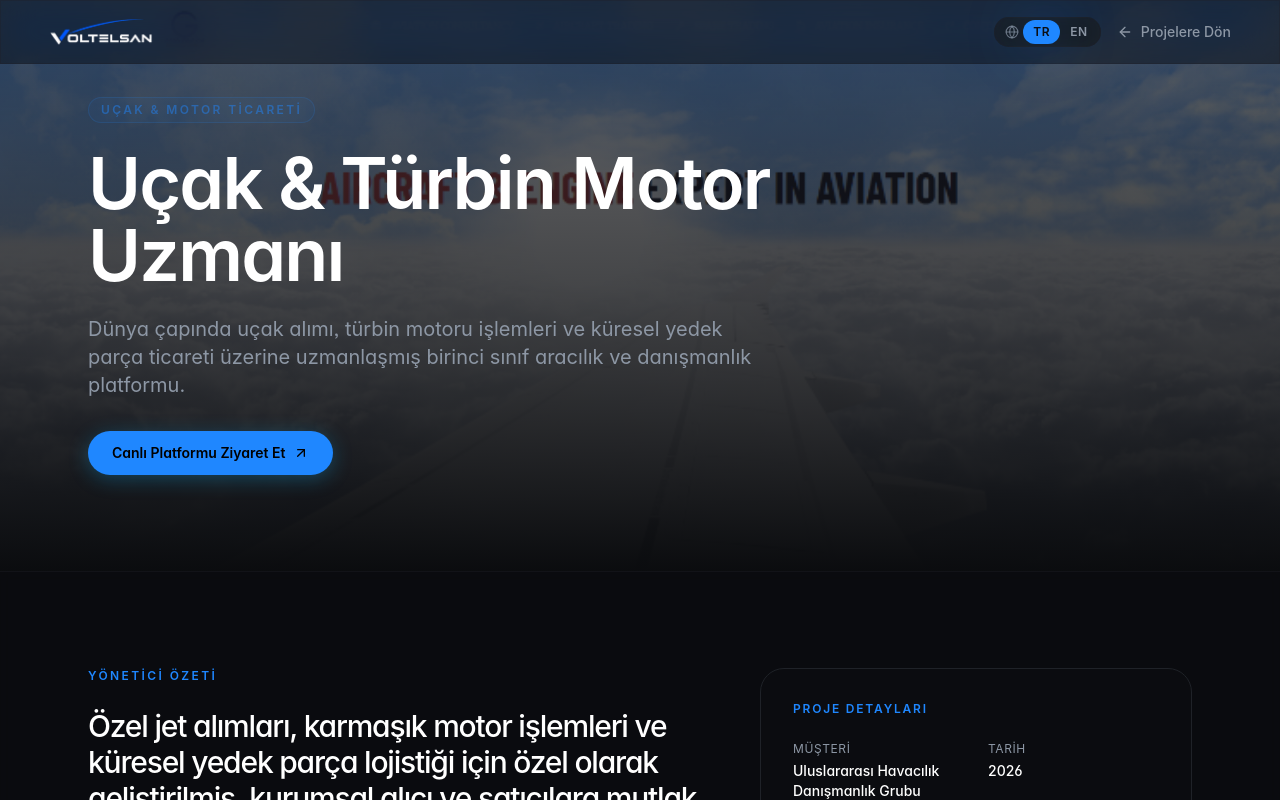
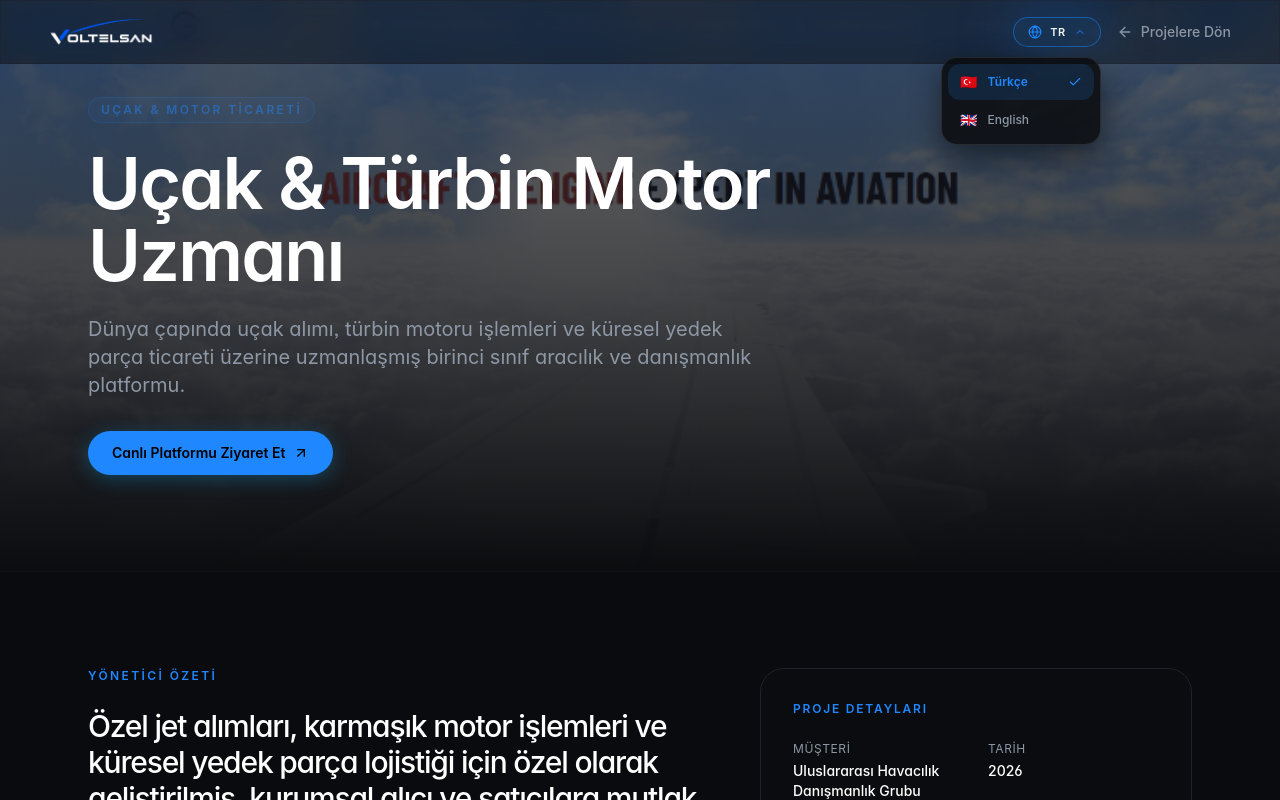
Before and after one commit to rezidansai/voltelsan, a React (Vite) app: page /case-studies/aircraft-engine-expert in a window 1280 px wide. Both pictures are taken after a click on the button "TR". Shown: the top 800 px of the page. Built offline with nearby package versions, Linux system fonts and the light colour scheme; the HTML template or start-up script is replaced by a standard one; a web font is replaced by a local one.

Commit message:
style: redesign language selector with modern glassmorphism dropdown

```diff
--- a/src/components/site/LanguageSwitch.tsx
+++ b/src/components/site/LanguageSwitch.tsx
@@ -1,48 +1,121 @@
+import { useState, useRef, useEffect } from "react";
 import { useLanguage } from "@/context/LanguageContext";
-import { Globe } from "lucide-react";
+import { Globe, ChevronDown, Check } from "lucide-react";
 
 interface LanguageSwitchProps {
   className?: string;
 }
 
+const languages = [
+  {
+    code: "tr" as const,
+    label: "Türkçe",
+    short: "TR",
+    flag: "🇹🇷",
+  },
+  {
+    code: "en" as const,
+    label: "English",
+    short: "EN",
+    flag: "🇬🇧",
+  },
+];
+
 export const LanguageSwitch: React.FC<LanguageSwitchProps> = ({ className = "" }) => {
+  const [isOpen, setIsOpen] = useState(false);
   const { language, setLanguage } = useLanguage();
+  const menuRef = useRef<HTMLDivElement>(null);
+
+  // Close dropdown when clicking outside
+  useEffect(() => {
+    const handleOutsideClick = (e: MouseEvent) => {
+      if (menuRef.current && !menuRef.current.contains(e.target as Node)) {
+        setIsOpen(false);
+      }
+    };
+    document.addEventListener("mousedown", handleOutsideClick);
+    return () => document.removeEventListener("mousedown", handleOutsideClick);
+  }, []);
+
+  // Close on Escape key
+  useEffect(() => {
+    const handleKeyDown = (e: KeyboardEvent) => {
+      if (e.key === "Escape") {
+        setIsOpen(false);
+      }
+    };
+    document.addEventListener("keydown", handleKeyDown);
+    return () => document.removeEventListener("keydown", handleKeyDown);
+  }, []);
+
+  const currentLang = languages.find((l) => l.code === language) || languages[0];
 
   return (
-    <div
-      className={`inline-flex items-center rounded-full border border-border/70 bg-secondary/60 p-0.5 backdrop-blur-md transition-all duration-300 hover:border-primary/40 ${className}`}
-      role="group"
-      aria-label="Language selector"
-    >
-      <div className="flex items-center pl-2 pr-1 text-muted-foreground/70" aria-hidden="true">
-        <Globe className="h-3.5 w-3.5" />
-      </div>
-
+    <div className={`relative ${className}`} ref={menuRef}>
+      {/* Sleek Trigger Button */}
       <button
         type="button"
-        onClick={() => setLanguage("tr")}
-        className={`relative rounded-full px-2.5 py-1 text-xs font-semibold tracking-wider transition-all duration-300 ${
-          language === "tr"
-            ? "bg-primary text-primary-foreground shadow-glow"
-            : "text-muted-foreground hover:text-foreground"
+        onClick={() => setIsOpen((prev) => !prev)}
+        className={`group flex items-center gap-2 rounded-full border px-3.5 py-1.5 text-xs font-medium transition-all duration-300 focus:outline-none ${
+          isOpen
+            ? "border-primary/50 bg-primary/10 text-foreground shadow-glow"
+            : "border-white/10 bg-white/[0.03] text-muted-foreground hover:border-white/20 hover:bg-white/[0.07] hover:text-foreground"
         }`}
-        aria-pressed={language === "tr"}
+        aria-expanded={isOpen}
+        aria-haspopup="listbox"
+        aria-label="Select language"
       >
-        TR
+        <Globe className="h-3.5 w-3.5 text-primary transition-transform duration-300 group-hover:rotate-45" />
+        <span className="font-semibold tracking-wider text-[11px] uppercase text-foreground">
+          {currentLang.short}
+        </span>
+        <ChevronDown
+          className={`h-3 w-3 text-muted-foreground/80 transition-transform duration-300 ${
+            isOpen ? "rotate-180 text-primary" : "group-hover:translate-y-0.5"
+          }`}
+        />
       </button>
 
-      <button
-        type="button"
-        onClick={() => setLanguage("en")}
-        className={`relative rounded-full px-2.5 py-1 text-xs font-semibold tracking-wider transition-all duration-300 ${
-          language === "en"
-            ? "bg-primary text-primary-foreground shadow-glow"
-            : "text-muted-foreground hover:text-foreground"
-        }`}
-        aria-pressed={language === "en"}
-      >
-        EN
-      </button>
+      {/* Floating Glassmorphism Menu */}
+      {isOpen && (
+        <div
+          role="listbox"
+          aria-label="Languages"
+          className="absolute right-0 top-full mt-2.5 w-40 origin-top-right rounded-2xl border border-white/10 bg-background/85 p-1.5 shadow-[0_12px_32px_rgba(0,0,0,0.45)] backdrop-blur-xl animate-in fade-in-0 zoom-in-95 duration-200 z-50"
+        >
+          <div className="space-y-0.5">
+            {languages.map((item) => {
+              const isSelected = item.code === language;
+              return (
+                <button
+                  key={item.code}
+                  role="option"
+                  aria-selected={isSelected}
+                  onClick={() => {
+                    setLanguage(item.code);
+                    setIsOpen(false);
+                  }}
+                  className={`flex w-full items-center justify-between rounded-xl px-3 py-2 text-xs font-medium transition-all duration-200 ${
+                    isSelected
+                      ? "bg-primary/15 text-primary font-semibold"
+                      : "text-muted-foreground hover:bg-white/5 hover:text-foreground"
+                  }`}
+                >
+                  <div className="flex items-center gap-2.5">
+                    <span className="text-sm select-none" aria-hidden="true">
+                      {item.flag}
+                    </span>
+                    <span>{item.label}</span>
+                  </div>
+                  {isSelected && (
+                    <Check className="h-3.5 w-3.5 text-primary animate-in fade-in duration-150" />
+                  )}
+                </button>
+              );
+            })}
+          </div>
+        </div>
+      )}
     </div>
   );
 };
```
